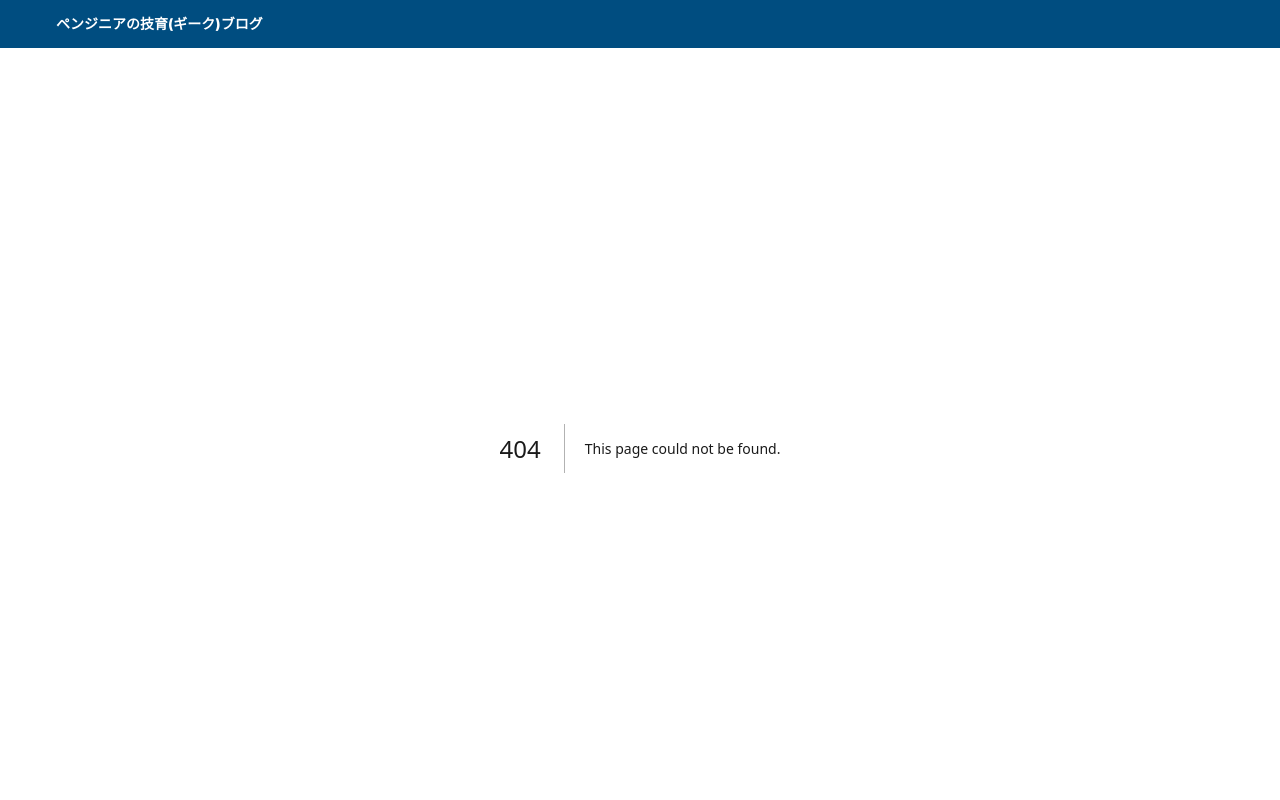
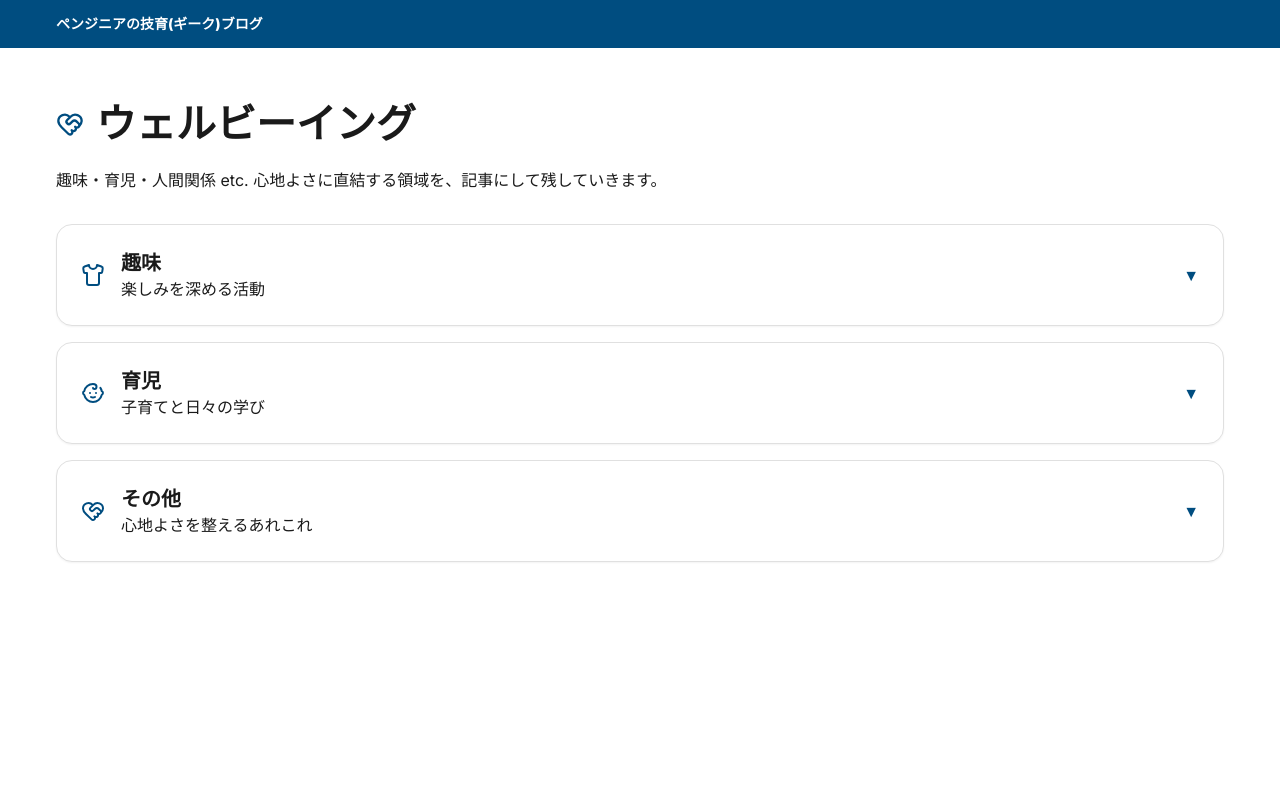
Before and after one commit to pengineer-geek/geek-blog, a Next.js app: page /categories/wellbeing in a window 1280 px wide. Before the commit this address had no page. Shown: the top 800 px of the page. Built offline with nearby package versions, Linux system fonts and the light colour scheme.

Commit message:
add contents wellbeing

```diff
--- /dev/null
+++ b/src/app/_components/accordion-wellbeing.tsx
@@ -0,0 +1,130 @@
+"use client";
+
+import { useState } from "react";
+import Link from "next/link";
+
+// 追加アイコン
+import {
+  IconBaby,
+  IconShirt,
+  IconHeartHandshake,
+} from "@/app/_components/icons";
+
+type Post = { title: string; href: string };
+type Section = {
+  key: string;
+  title: string;
+  desc: string;
+  icon: React.ReactNode;
+  posts: Post[];
+};
+
+const sections: Section[] = [
+  {
+    key: "hobby",
+    title: "趣味",
+    desc: "楽しみを深める活動",
+    icon: <IconShirt className="h-6 w-6" />,
+    posts: [
+      { title: "ファッションと身の回りのこだわり", href: "#" },
+      { title: "嗜好品との付き合い方", href: "#" },
+    ],
+  },
+  {
+    key: "childcare",
+    title: "育児",
+    desc: "子育てと日々の学び",
+    icon: <IconBaby className="h-6 w-6" />,
+    posts: [
+      { title: "育児で気づいたこと", href: "#" },
+      { title: "家庭と仕事の両立の工夫", href: "#" },
+    ],
+  },
+  {
+    key: "others",
+    title: "その他",
+    desc: "心地よさを整えるあれこれ",
+    icon: <IconHeartHandshake className="h-6 w-6" />,
+    posts: [
+      { title: "医療や健康に関する話", href: "#" },
+      { title: "暮らしをよくする工夫", href: "#" },
+    ],
+  },
+];
+
+export default function AccordionWellbeing() {
+  const [openSection, setOpenSection] = useState<string | null>(null);
+
+  const toggleSection = (key: string) => {
+    setOpenSection((prev) => (prev === key ? null : key));
+  };
+
+  return (
+    <div className="space-y-4">
+      {sections.map((sec) => {
+        const isOpen = openSection === sec.key;
+        return (
+          <div
+            key={sec.key}
+            className="rounded-2xl border border-border bg-white shadow-sm"
+          >
+            {/* 大項目ヘッダ */}
+            <button
+              onClick={() => toggleSection(sec.key)}
+              className="flex w-full items-center justify-between p-6 text-left"
+              aria-expanded={isOpen}
+            >
+              <div className="flex items-center gap-4">
+                <div className="text-primary">{sec.icon}</div>
+                <div>
+                  <h3 className="text-xl font-extrabold text-text">
+                    {sec.title}
+                  </h3>
+                  <p className="text-text/70">{sec.desc}</p>
+                </div>
+              </div>
+              <span className="ml-4 text-primary">{isOpen ? "▲" : "▼"}</span>
+            </button>
+
+            {/* 記事一覧 */}
+            {isOpen && (
+              <div className="px-6 pb-6">
+                <ul className="space-y-2">
+                  {sec.posts.map((p, i) => (
+                    <li key={i}>
+                      <Link
+                        href={p.href}
+                        className="
+                          group flex items-center justify-between rounded-lg
+                          border border-transparent bg-primary/5/50
+                          px-3 py-2 text-link
+                          transition
+                          hover:bg-primary/10 hover:border-primary/30
+                          focus-visible:outline-none focus-visible:ring-2 focus-visible:ring-primary/40
+                        "
+                      >
+                        <span className="inline-flex items-center gap-2">
+                          <span className="h-1.5 w-1.5 rounded-full bg-primary/70 group-hover:bg-primary" />
+                          <span className="underline underline-offset-4 decoration-border/60 group-hover:decoration-primary group-hover:text-primary">
+                            {p.title}
+                          </span>
+                        </span>
+                        <svg
+                          width="18" height="18" viewBox="0 0 24 24" fill="none"
+                          stroke="currentColor" strokeWidth="1.8"
+                          className="opacity-60 group-hover:opacity-100"
+                        >
+                          <path d="M5 12h14" /><path d="m13 5 7 7-7 7" />
+                        </svg>
+                      </Link>
+                    </li>
+                  ))}
+                </ul>
+              </div>
+            )}
+          </div>
+        );
+      })}
+    </div>
+  );
+}
--- a/src/app/_components/icons.tsx
+++ b/src/app/_components/icons.tsx
@@ -149,3 +149,36 @@ export function IconBed(props: React.SVGProps<SVGSVGElement>) {
     </svg>
   );
 }
+
+// 大項目 : 育児
+export function IconBaby(props: React.SVGProps<SVGSVGElement>) {
+  return (
+    <svg viewBox="0 0 24 24" fill="none" stroke="currentColor"
+      strokeWidth={2} strokeLinecap="round" strokeLinejoin="round" {...props}>
+      <path d="M10 16c.5.3 1.2.5 2 .5s1.5-.2 2-.5"/>
+      <path d="M15 12h.01"/>
+      <path d="M19.38 6.813A9 9 0 0 1 20.8 10.2a2 2 0 0 1 0 3.6 9 9 0 0 1-17.6 0 2 2 0 0 1 0-3.6A9 9 0 0 1 12 3c2 0 3.5 1.1 3.5 2.5s-.9 2.5-2 2.5c-.8 0-1.5-.4-1.5-1"/>
+      <path d="M9 12h.01"/>
+    </svg>
+  );
+}
+
+// 大項目 : 趣味
+export function IconShirt(props: React.SVGProps<SVGSVGElement>) {
+  return (
+    <svg viewBox="0 0 24 24" fill="none" stroke="currentColor"
+      strokeWidth={2} strokeLinecap="round" strokeLinejoin="round" {...props}>
+      <path d="M20.38 3.46 16 2a4 4 0 0 1-8 0L3.62 3.46a2 2 0 0 0-1.34 2.23l.58 3.47a1 1 0 0 0 .99.84H6v10c0 1.1.9 2 2 2h8a2 2 0 0 0 2-2V10h2.15a1 1 0 0 0 .99-.84l.58-3.47a2 2 0 0 0-1.34-2.23z"/>
+    </svg>
+  );
+}
+
+// 大項目 : その他
+export function IconHeartHandshake(props: React.SVGProps<SVGSVGElement>) {
+  return (
+    <svg viewBox="0 0 24 24" fill="none" stroke="currentColor"
+      strokeWidth={2} strokeLinecap="round" strokeLinejoin="round" {...props}>
+      <path d="M19.414 14.414C21 12.828 22 11.5 22 9.5a5.5 5.5 0 0 0-9.591-3.676.6.6 0 0 1-.818.001A5.5 5.5 0 0 0 2 9.5c0 2.3 1.5 4 3 5.5l5.535 5.362a2 2 0 0 0 2.879.052 2.12 2.12 0 0 0-.004-3 2.124 2.124 0 1 0 3-3 2.124 2.124 0 0 0 3.004 0 2 2 0 0 0 0-2.828l-1.881-1.882a2.41 2.41 0 0 0-3.409 0l-1.71 1.71a2 2 0 0 1-2.828 0 2 2 0 0 1 0-2.828l2.823-2.762"/>
+    </svg>
+  );
+}
--- /dev/null
+++ b/src/app/categories/wellbeing/page.tsx
@@ -0,0 +1,21 @@
+import AccordionWellbeing from "@/app/_components/accordion-wellbeing";
+import { IconHeartHandshake } from "@/app/_components/icons";
+
+export default function Page() {
+  return (
+    <main className="container py-10 md:py-14">
+      <div className="mb-6 flex items-center gap-3">
+        <span className="text-primary">
+          <IconHeartHandshake className="h-7 w-7" />
+        </span>
+        <h1 className="text-4xl font-extrabold text-text md:text-5xl">ウェルビーイング</h1>
+      </div>
+
+      <p className="mb-8 text-text/70">
+        趣味・育児・人間関係 etc. 心地よさに直結する領域を、記事にして残していきます。
+      </p>
+
+      <AccordionWellbeing />
+    </main>
+  );
+}
```
